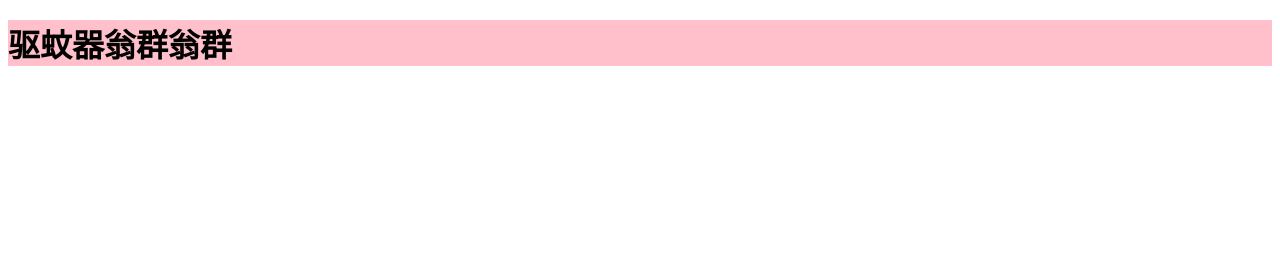
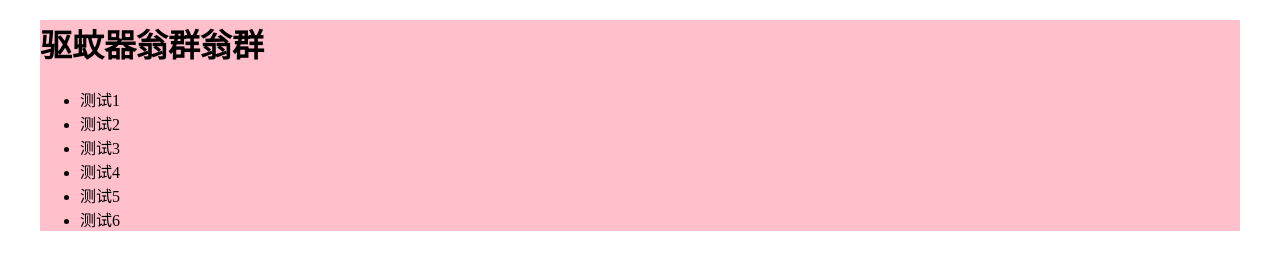
Before and after one commit to xiaodaguan1/newPages, a plain HTML site: page index.html in a window 1280 px wide. Drawn offline with Linux system fonts and the light colour scheme.

Commit message:
Update index.html

```diff
--- a/index.html
+++ b/index.html
@@ -3,8 +3,17 @@
         <title>在线展示页面</title>
     </head>
     <body>
-        <div style="background:pink;width='1200px';margin:20px auto">
+        <div style="background:pink;width:1200px;margin:20px auto">
         <h1>驱蚊器翁群翁群</h1>
+            <ul>
+                <li>测试1</li>
+                <li>测试2</li>
+                <li>测试3</li>
+                <li>测试4</li>
+                <li>测试5</li>
+                <li>测试6</li>
+
+            </ul>
         </div>
     </body>
 </html>
```
